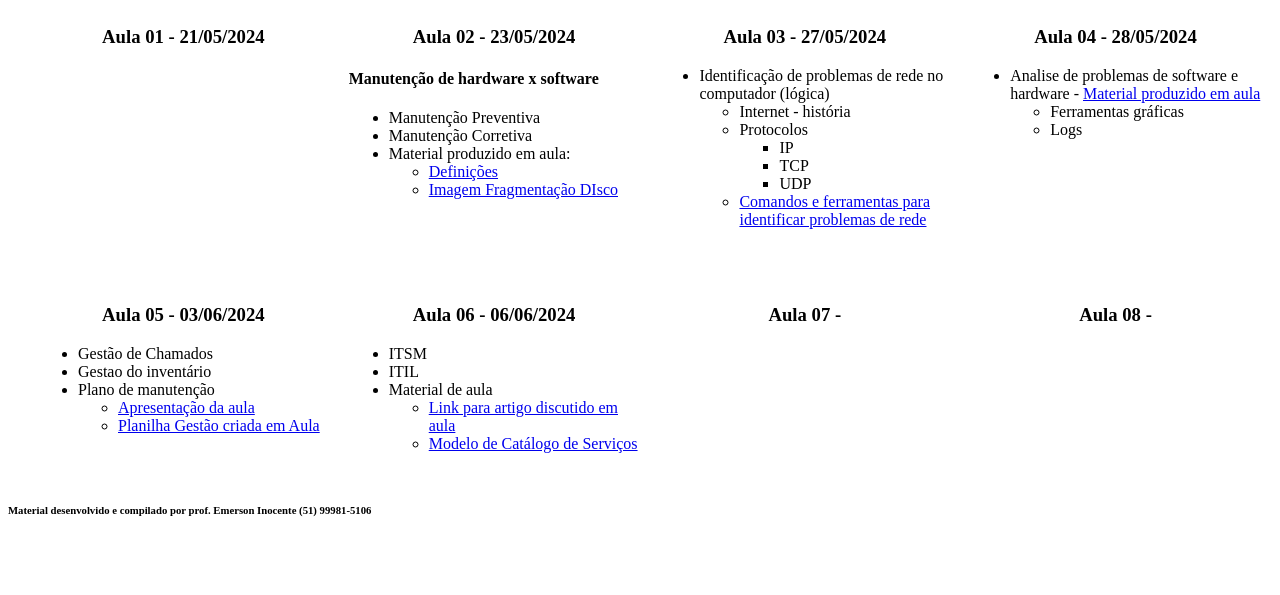
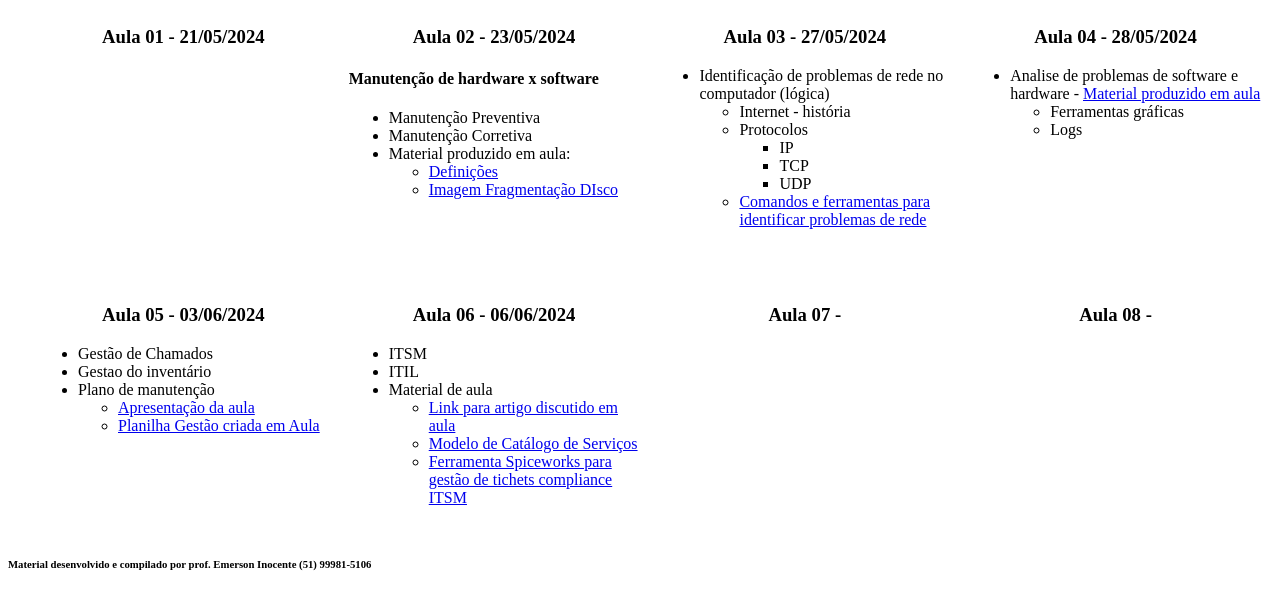
Before and after one commit to emersoninocente/uc03, a plain HTML site: page index.html in a window 1280 px wide. Shown: the part 210-805 px from the top of the page. Drawn offline with Linux system fonts and the light colour scheme.

Commit message:
Update aula 06

```diff
--- a/index.html
+++ b/index.html
@@ -108,6 +108,7 @@
                         <ul>
                             <li><a href="https://www.zendesk.com.br/blog/itsm-o-que-e/">Link para artigo discutido em aula</a></li>
                             <li><a href="aula06/Modelo_Catalogo_Servicos_TI.txt">Modelo de Catálogo de Serviços</a></li>
+                            <li><a href="https://accounts.spiceworks.com/sign_in">Ferramenta Spiceworks para gestão de tichets compliance ITSM</a></li>
                         </ul>
                     </ul>
                 </div>
```
